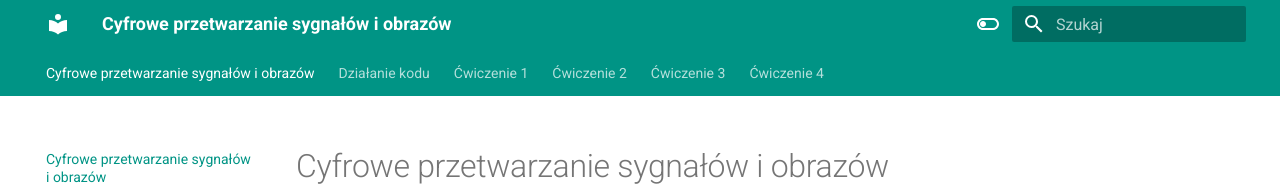
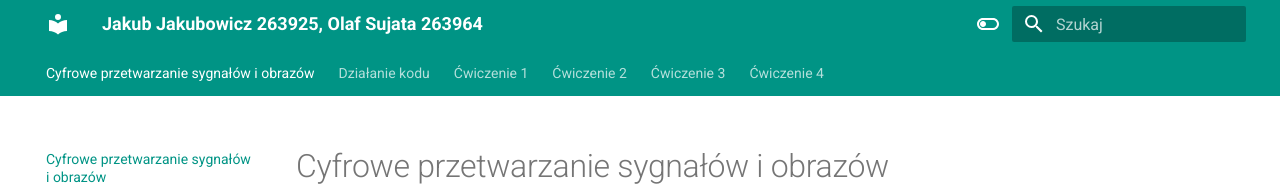
Before and after one commit to kk3k02/CPSIO, an MkDocs documentation site: the page built from docs/index.md, in a window 1280 px wide. Shown: the top 193 px of the page. Built offline with MkDocs 1.6.1 and Material for MkDocs 9.7.7, drawn with Linux system fonts in a browser that asks for light colours.

Commit message:
Update mkdocs.yml

```diff
--- a/mkdocs.yml
+++ b/mkdocs.yml
@@ -1,4 +1,4 @@
-site_name: Cyfrowe przetwarzanie sygnałów i obrazów
+site_name: Jakub Jakubowicz 263925, Olaf Sujata 263964
 theme:
   name: material
   features:
```
